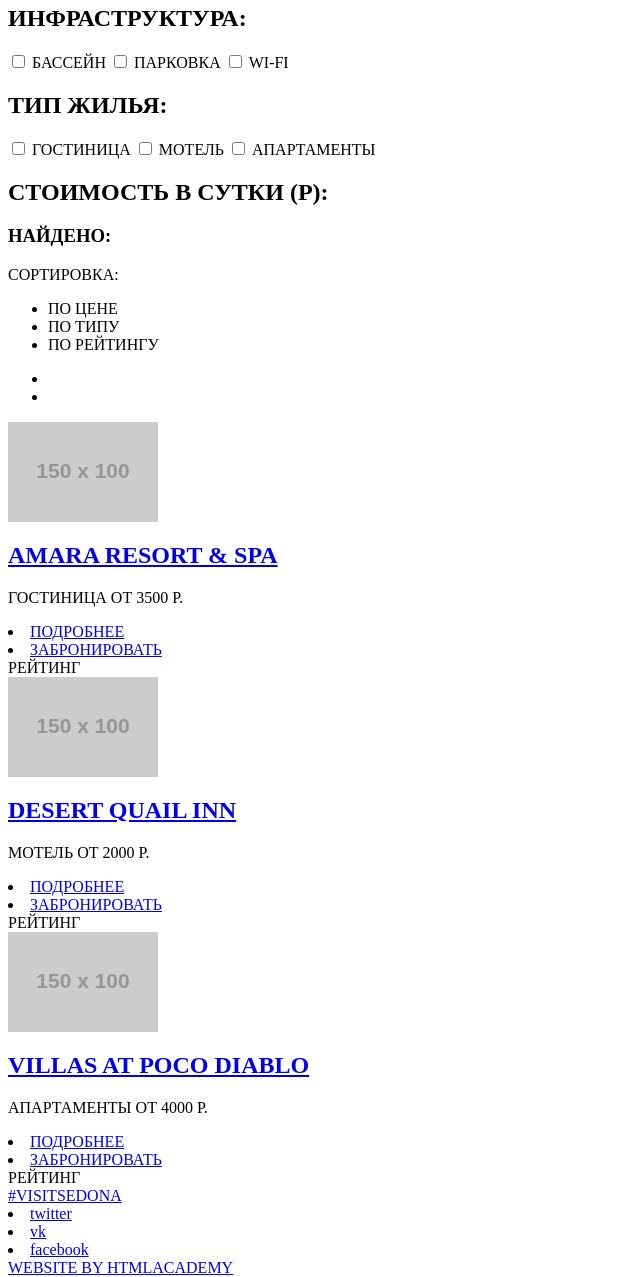
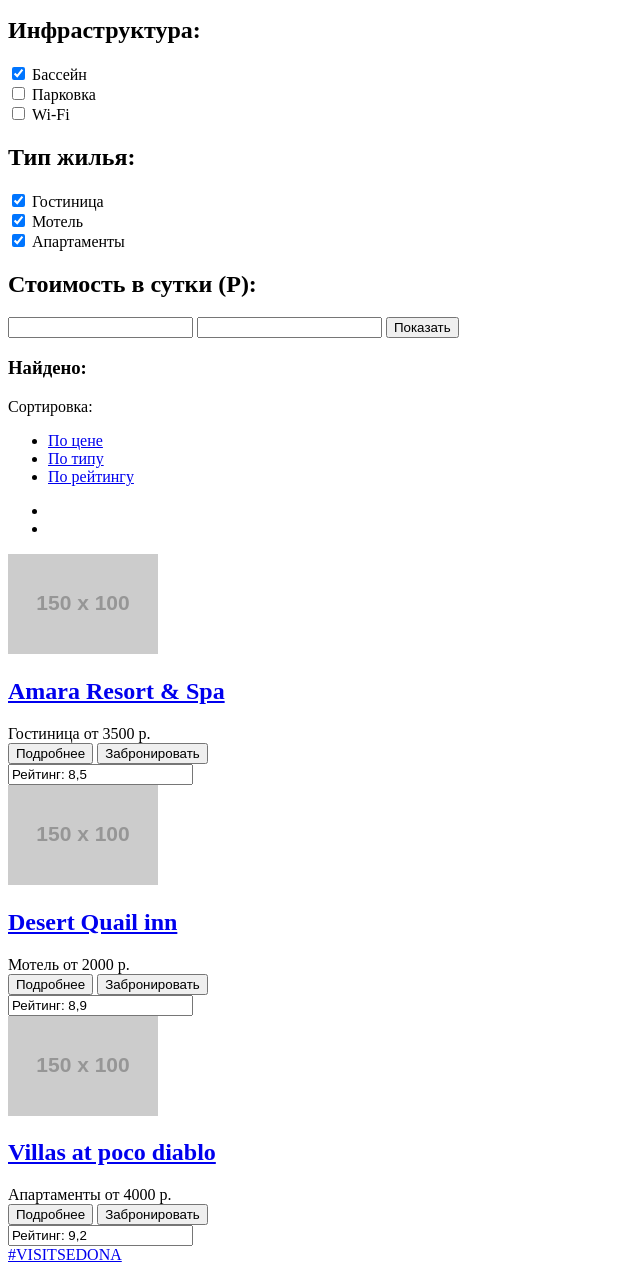
Before and after one commit to JonkaLapshina/176447-sedona, a plain HTML site: page catalog.html in a window 1280 px wide. Shown: the part 195-1472 px from the top of the page, without its empty margins (0-640 px from the left). Drawn offline with Linux system fonts and the light colour scheme; placeholder pictures from the web are drawn by us.

Commit message:
catalog.html
изменен

```diff
--- a/catalog.html
+++ b/catalog.html
@@ -1,80 +1,124 @@
+<!DOCTYPE html>
+<html lang="ru">
+
+<head>
+  <meta charset="utf-8">
+  <title>HTML Academy: Седона</title>
+</head>
+
+<body>
   <header>
-  <nav> <ul class="head">
-    <li> <a href="#url"> ИНФОРМАЦИЯ </a></li>
-    <li> <a href="#url"> ФОТО И ВИДЕО </a></li>
+    <nav>
+      <ul class="head">
+        <li> <a href="#url"> Информация </a></li>
+        <li> <a href="#url"> Фото и видео </a></li>
         <div class="logo"> <img src="http://placehold.it/150x100">
         </div>
-    <li> <a href="#url"> КАРТА ШТАТА </a></li>
-    <li> <a href="#url"> ГОСТИНИЦЫ </a></li>
-  </ul> </nav>
+        <li> <a href="#url"> Карта штата </a></li>
+        <li> <a href="#url"> Гостиницы </a></li>
+      </ul>
+    </nav>
   </header>
   <section>
-  <div><h2> ИНФРАСТРУКТУРА: </h2>
-    <input type="checkbox" name="inf" value="pool"> БАССЕЙН
-    <input type="checkbox" name="inf" value="parking"> ПАРКОВКА
-    <input type="checkbox" name="inf" value="wifi"> WI-FI </div>
-  <div><h2> ТИП ЖИЛЬЯ: </h2>
-    <input type="checkbox" name="inf" value="hotel"> ГОСТИНИЦА
-    <input type="checkbox" name="inf" value="motel"> МОТЕЛЬ
-    <input type="checkbox" name="inf" value="apartments"> АПАРТАМЕНТЫ </div>
-  <div><h2> СТОИМОСТЬ В СУТКИ (Р): </h2></div>
+    <div>
+      <h2> Инфраструктура: </h2>
+      <form>
+        <input type="checkbox" checked> Бассейн <br>
+        <input type="checkbox"> Парковка <br>
+        <input type="checkbox"> Wi-Fi <br>
+      </form>
+    </div>
+    <div>
+      <h2> Тип жилья: </h2>
+      <form>
+        <input type="checkbox" checked> Гостиница <br>
+        <input type="checkbox" checked> Мотель <br>
+        <input type="checkbox" checked> Апартаменты <br>
+      </form>
+    </div>
+    <div>
+      <h2> Стоимость в сутки (Р): </h2>
+      <form>
+        <input type="number" value="от 0">
+        <input type="number" value="до 3000">
+        <input type="submit" value="Показать">
+      </form>
+    </div>
   </section>
   <section>
     <div>
-    <h3>НАЙДЕНО: </h3>
+      <h3>Найдено: </h3>
     </div>
-  <div class="assortment"> СОРТИРОВКА:
+    <div class="assortment"> Сортировка:
       <ul>
-      <li> ПО ЦЕНЕ </li>
-      <li> ПО ТИПУ </li>
-      <li> ПО РЕЙТИНГУ </li>
+        <li> <a href="#"> По цене </a></li>
+        <li> <a href="#"> По типу </a></li>
+        <li> <a href="#"> По рейтингу </a></li>
       </ul>
     </div>
     <div class="arrow">
       <ul>
-      <li></li>
-      <li></li>
+        <li>
+          <a href="#"></a>
+        </li>
+        <li>
+          <a href="#"></a>
+        </li>
       </ul>
     </div>
   </section>
   <article class="hotel">
     <div class="hotel-image"> <img src="http://placehold.it/150x100"> </div>
     <div class="name">
-    <h1> <a href="#url">  AMARA RESORT &amp; SPA </a></h1>
-    <p><span> ГОСТИНИЦА </span><span> ОТ 3500 Р.</span></p>
-    <li> <a href="#url"> ПОДРОБНЕЕ </a></li>
-    <li> <a href="#url"> ЗАБРОНИРОВАТЬ </a></li>
+      <h1> <a href="#">  Amara Resort &amp; Spa </a></h1>
+      <div><span> Гостиница </span><span> от 3500 р.</span></div>
+      <form>
+        <input type="submit" value="Подробнее">
+        <input type="submit" value="Забронировать">
+      </form>
     </div>
-    <div class="value"> РЕЙТИНГ </div>
+    <div class="value">
+      <input type="text" value="Рейтинг: 8,5"> </div>
   </article>
   <article class="hotel">
     <div class="hotel-image"> <img src="http://placehold.it/150x100"> </div>
     <div class="name">
-    <h1> <a href="#url">  DESERT QUAIL INN </a></h1>
-    <p> <span> МОТЕЛЬ </span> <span>ОТ 2000 Р.</span></p>
-    <li> <a href="#url"> ПОДРОБНЕЕ </a></li>
-    <li> <a href="#url"> ЗАБРОНИРОВАТЬ </a></li>
+      <h1> <a href="#">  Desert Quail inn </a></h1>
+      <div> <span> Мотель </span> <span>от 2000 р.</span></div>
+      <form>
+        <input type="submit" value="Подробнее">
+        <input type="submit" value="Забронировать">
+      </form>
     </div>
-    <div class="value"> РЕЙТИНГ </div>
+    <div class="value">
+      <input type="text" value="Рейтинг: 8,9"> </div>
   </article>
-<article class="hotel">
+  <article class="name">
     <div class="hotel-image"> <img src="http://placehold.it/150x100"> </div>
     <div class="name">
-    <h1><a href="#url">  VILLAS AT POCO DIABLO </a></h1>
-    <p> <span>АПАРТАМЕНТЫ </span> <span> ОТ 4000 Р.</span></p>
-    <li> <a href="#url"> ПОДРОБНЕЕ </a></li>
-    <li> <a href="#url"> ЗАБРОНИРОВАТЬ </a></li>
+      <h1><a href="#url">  Villas at poco diablo </a></h1>
+      <div> <span>Апартаменты </span> <span> от 4000 р.</span></div>
+      <form>
+        <input type="submit" value="Подробнее">
+        <input type="submit" value="Забронировать">
+      </form>
     </div>
-    <div class="value"> РЕЙТИНГ </div>
+    <div class="value">
+      <input type="text" value="Рейтинг: 9,2"> </div>
   </article>
   <footer>
     <div class="hashtag"> <a href="#url"> #VISITSEDONA </a></div>
     <div class="links">
+      <ul>
         <li><a href="#url"> twitter </a></li>
         <li><a href="#url"> vk </a></li>
         <li><a href="#url"> facebook </a></li>
+      </ul>
     </div>
-      <div class="author"> <a href="#url"> <span>WEBSITE BY </span> HTMLACADEMY </a></div>
+    <div class="author">
+      <a href="#url"> <span>WEBSITE BY </span> HTMLACADEMY </a>
+    </div>
   </footer>
 </body>
+
 </html>
```
Also changed, not shown: index.html (+61 -46 lines). Lines whose indentation alone changed are shown as unchanged.
